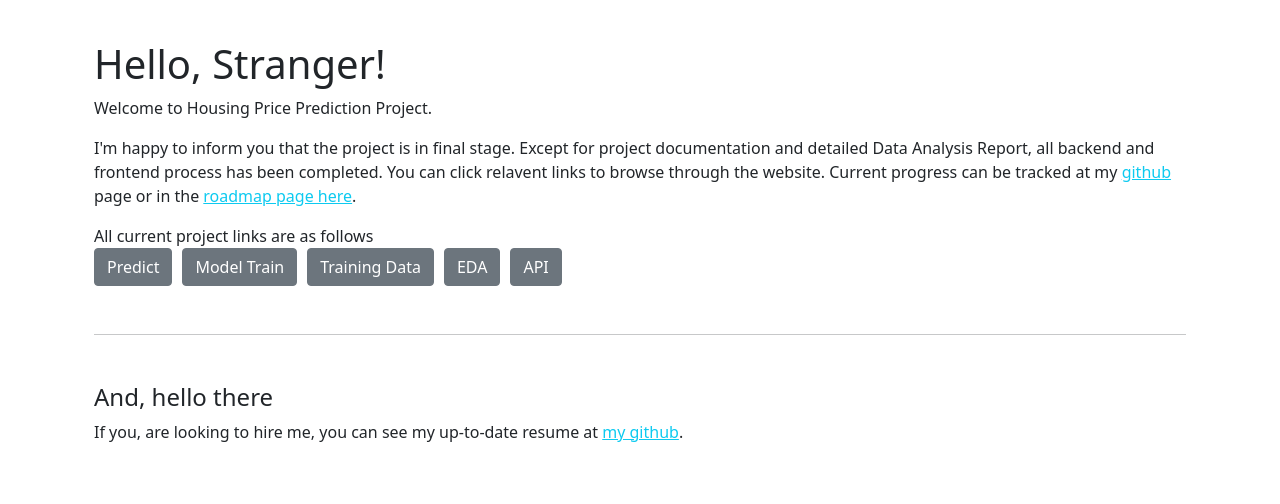
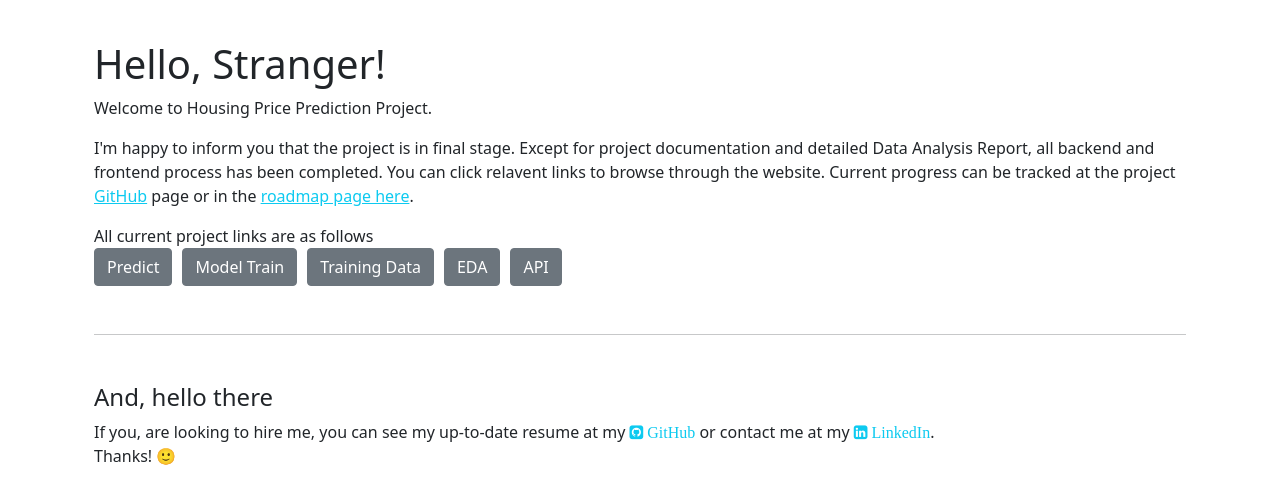
Before and after one commit to bheemaguli/House-Price-Prediction, a Flask app: page / in a window 1280 px wide. Shown: the part 71-575 px from the top of the page. Run offline with Flask 2, Linux system fonts and the light colour scheme; some libraries are stand-ins or nearby versions.

Commit message:
Added contact information. Fixed minor details.

```diff
--- a/templates/base.html
+++ b/templates/base.html
@@ -12,6 +12,7 @@
 
     <!-- CSS only -->
     <link rel="stylesheet" href="https://cdn.jsdelivr.net/npm/bootstrap@5.1.1/dist/css/bootstrap.min.css">
+    <link rel="stylesheet" href="https://cdnjs.cloudflare.com/ajax/libs/font-awesome/4.7.0/css/font-awesome.min.css">
 </head>
 
 <header>
--- a/templates/index.html
+++ b/templates/index.html
@@ -12,8 +12,8 @@
 <p>Welcome to Housing Price Prediction Project.</p>
 <p>I'm happy to inform you that the project is in final stage. Except for project documentation and detailed
   Data Analysis Report, all backend and frontend process has been completed. You can click relavent links to browse through
-  the website. Current progress can be tracked at my
-  <a href="https://github.com/bheemaguli/House-Price-Prediction" class="link-info" target="_blank">github</a> page
+  the website. Current progress can be tracked at the project
+  <a href="https://github.com/bheemaguli/House-Price-Prediction" class="link-info" target="_blank">GitHub</a> page
   or in the <a href="{{ url_for('roadmap') }}" class="link-info">roadmap page here</a>.
 </p>
 
@@ -37,7 +37,13 @@
   </div>
   <hr class="my-5">
   <h4>And, hello there</h4>
-  <p>If you, are looking to hire me, you can see my up-to-date resume at <a href="https://github.com/bheemaguli/resume" class="link-info" target="_blank">my github</a>.</p>
+  <p>If you, are looking to hire me, you can see my up-to-date resume at my
+    <a href="https://github.com/bheemaguli/resume" class="link-info" target="_blank"><i class="fa fa-github-square" aria-hidden="true"> GitHub</i></a>
+    or contact me at my
+    <a href="https://linkedin.com/in/bheemaguli" class="link-info" target="_blank"><i class="fa fa-linkedin-square" aria-hidden="true"> LinkedIn</i></a>.
+  <br>
+  Thanks! &#128578;
+  </p>
 </div>
 
 {% endblock %}
```
